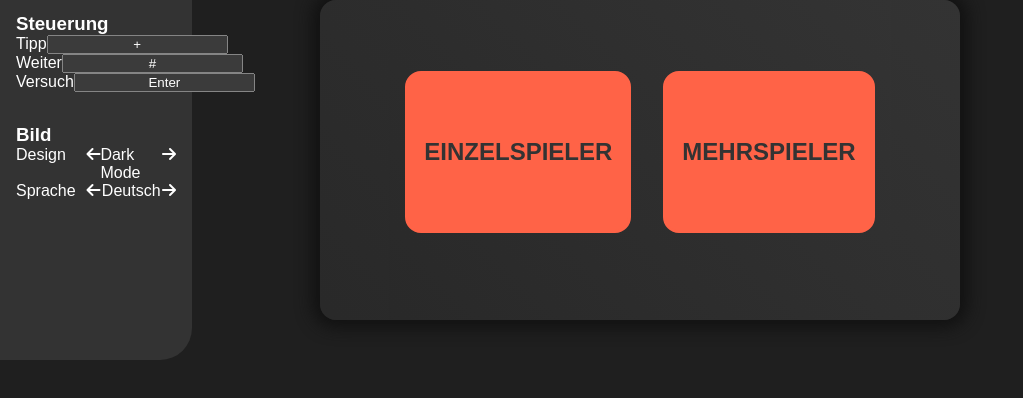
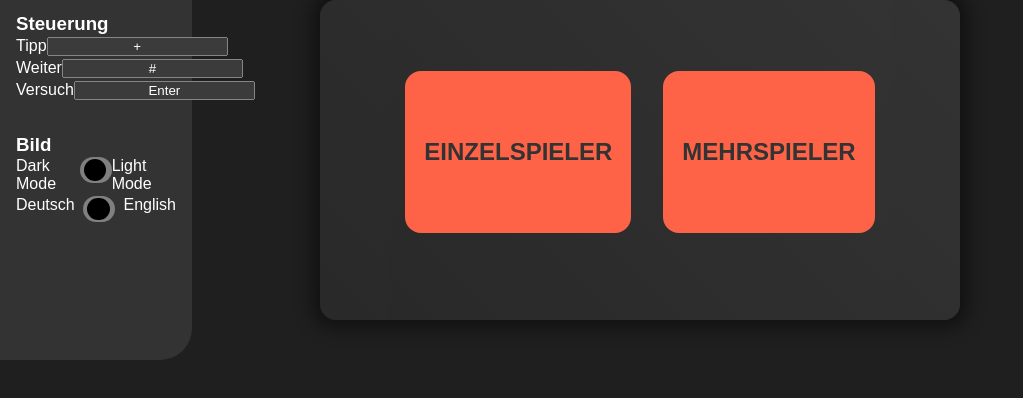
Before and after one commit to Michiii11/Flags, a plain HTML site: page index.html in a window 1280 px wide. Both pictures are taken after a click on the element "Einstellungen". Shown: the part 240-638 px from the top of the page, without its empty margins (0-1023 px from the left). Drawn offline with Linux system fonts and the light colour scheme.

Commit message:
toggle button implemented

```diff
--- a/generate.js
+++ b/generate.js
@@ -62,37 +62,16 @@ function setLanguage(){
 
 
     //----------- Settings -----------//
-    document.querySelector('#settings').innerHTML = `<p class="heading">${currentLanguage.settings.headlines[0]}</p>`
+    document.querySelector('#settings .heading').innerHTML = currentLanguage.settings.headlines[0]
 
     let hiddenBox = document.createElement("div")
     hiddenBox.classList.add("hidden")
 
-    let section1 = document.createElement("section")
+    let section1 = document.querySelectorAll('.hidden section')[0]
     section1.innerHTML = `<h3>${currentLanguage.settings.headlines[1]}</h3>`
     for (let i = 0; i < currentLanguage.settings.keybinds.length; i++) {
         section1.innerHTML += `<div><p>${currentLanguage.settings.keybinds[i]}</p><input class="${language.english.settings.keybinds[i].toLowerCase()}" type="text" autocomplete="off" onclick="this.select()"></div>`
     }
 
-    let section2 = document.createElement("section")
-    section2.innerHTML = `<h3>${currentLanguage.settings.headlines[2]}</h3>
-    <div class="settingDesign">
-        <p>${currentLanguage.settings.display[0]}</p>
-        <div>
-            <i onclick="swapDarkMode()" class="fa-solid fa-arrow-left"></i>
-            <p>${setting.isDarkMode ? "Dark Mode" : "Light Mode"}</p>
-            <i onclick="swapDarkMode()" class="fa-solid fa-arrow-right"></i>
-        </div>
-    </div>
-    <div class="settingLanguage">
-        <p>${currentLanguage.settings.display[1]}</p>
-        <div>
-            <i onclick="swapLanguage()" class="fa-solid fa-arrow-left"></i>
-            <p>${setting.isGerman ? "Deutsch" : "Englisch"}</p>
-            <i onclick="swapLanguage()" class="fa-solid fa-arrow-right"></i>
-        </div>
-    </div>
-    `
-
-    hiddenBox.append(section1, section2)
-    document.querySelector('#settings').appendChild(hiddenBox)
+    document.querySelectorAll('.hidden section')[1].querySelectorAll('h3')[0].innerHTML = currentLanguage.settings.headlines[2]
 }
--- a/index.html
+++ b/index.html
@@ -46,6 +46,27 @@
         </section>
     </main>
 
-    <aside id="settings" onclick="toggleSidebar(this)" data-state="close"></aside>
+    <aside id="settings" onclick="toggleSidebar(this)" data-state="close">
+        <p class="heading" onclick=""></p>
+
+        <div class="hidden">
+            <section>
+                <h3>Test</h3>
+            </section>
+            <section>
+                <h3></h3>
+                <div class="settingDesign">
+                    <p>Dark Mode</p>
+                    <div class="toggle design"></div>
+                    <p>Light Mode</p>
+                </div>
+                <div class="settingLanguage">
+                    <p>Deutsch</p>
+                    <div class="toggle language"></div>
+                    <p>English</p>
+                </div>
+            </section>
+        </div>
+    </aside>
 </body>
 </html>
--- a/language.js
+++ b/language.js
@@ -14,7 +14,6 @@ let language = {
         settings: {
             headlines: ["Einstellungen", "Steuerung", "Bild"],
             keybinds: ["Tipp", "Weiter", "Versuch", ],
-            display: ["Design", "Sprache"],
         }
     },
 
@@ -33,7 +32,6 @@ let language = {
         settings: {
             headlines: ["Settings", "Keybinds", "Display"],
             keybinds: ["Hint", "Skip", "Guess"],
-            display: ["Design", "Language"],
         }
     }
 }
--- a/script.js
+++ b/script.js
@@ -427,7 +427,6 @@ function toggleSidebar(elem) {
 
 function swapDarkMode(){
     setting.isDarkMode = !setting.isDarkMode;
-    document.querySelector('.settingDesign > div p').innerHTML = `${setting.isDarkMode ? "Dark Mode" : "Light Mode"}`
     saveSettingsLocalStorage();
 
     let styleKeys = ["--grey-1", "--grey-1-5", "--grey-2", "--grey-3", "--grey-4", "--grey-5", "--shadow", "--color-contrast"]
@@ -441,7 +440,6 @@ function swapDarkMode(){
 }
 function swapLanguage(){
     setting.isGerman = !setting.isGerman;
-    document.querySelector('.settingLanguage > div p').innerHTML = `${setting.isGerman ? "Deutsch" : "English"}`
     saveSettingsLocalStorage();
 }
 
@@ -463,6 +461,13 @@ function loadSettingsLocalStorage(){
     // Set or load the Localstorage
     setting = JSON.parse(localStorage.getItem("settingFlagGame"))
     setLanguage();
+
+    if(!setting.isDarkMode){
+        document.querySelector('.toggle.design').classList.add("on")
+    }
+    if(!setting.isGerman){
+        document.querySelector('.toggle.language').classList.add("on")
+    }
 }
 
 /**
@@ -473,4 +478,19 @@ function saveSettingsLocalStorage(){
     setLanguage();
 }
 
+// toggle button
+document.querySelectorAll('.toggle').forEach((elem)=>{
+    elem.addEventListener("click", function(){
+        elem.classList.toggle("on")
+
+        if(elem.classList.contains("design")){
+            swapDarkMode()
+        }
+
+        if(elem.classList.contains("language")){
+            swapLanguage()
+        }
+    })
+})
+
 //#endregion
--- a/style.css
+++ b/style.css
@@ -270,16 +270,18 @@ main{
     height: 50vh;
     transition: all .5s;
 }
+#settings section{
+    padding-inline: 1rem;
+    margin-block: 1rem;
+}
 #settings section div{
     display: flex;
     justify-content: space-between;
+    width: 100%;
+    padding-block: .1rem;
 }
-#settings section div div{
-    width: 7vw;
-}
-#settings section{
-    padding-inline: 1rem;
-    margin-block: 1rem;
+#settings .toggle{
+    width: 2.5vw;
 }
 #settings input{
     text-align: center;
@@ -321,6 +323,37 @@ main{
 #settings[data-state="open"] .hidden{
     flex-direction: column;
     opacity: 1;
+}
+
+/*---------- Toggle ----------*/
+.toggle{
+    aspect-ratio: 1.8/1;
+    background-color: gray;
+    height: 1.6rem;
+    border-radius: 1.3rem;
+    padding: .25rem;
+    box-sizing: border-box;
+    transition: all .3s;
+    cursor: pointer;
+}
+.toggle::before{
+    content: " ";
+    border-radius: 50%;
+    background-color: black;
+    aspect-ratio: 1;
+    height: 100%;
+    display: block;
+    margin-left: 0%;
+    transform: translateX(0%);
+    transition: all .3s ease-in-out;
+}
+.toggle.on::before{
+    margin-left: auto;
+    margin-left: 100%;
+    transform: translateX(-100%);
+}
+.toggle.on{
+    background-color: tomato;
 }
 
 /*---------- Finished ----------*/
```
